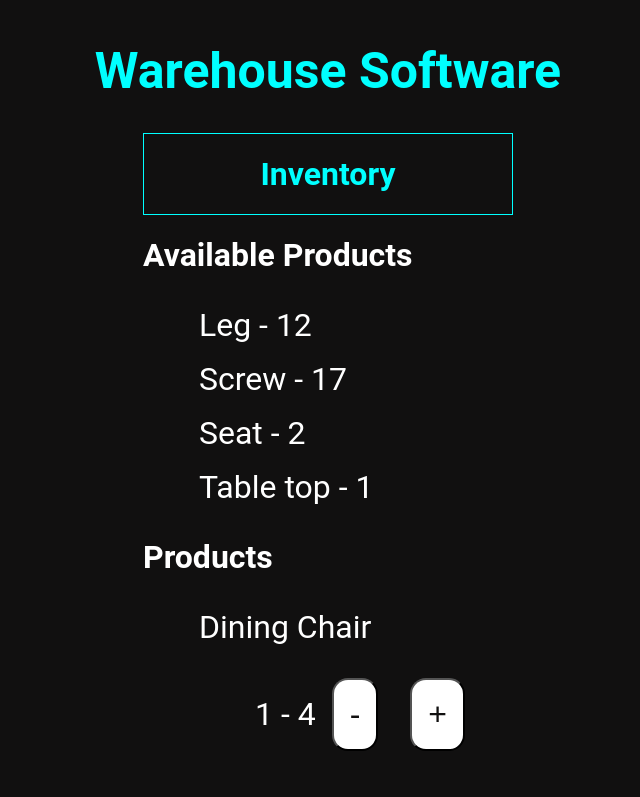
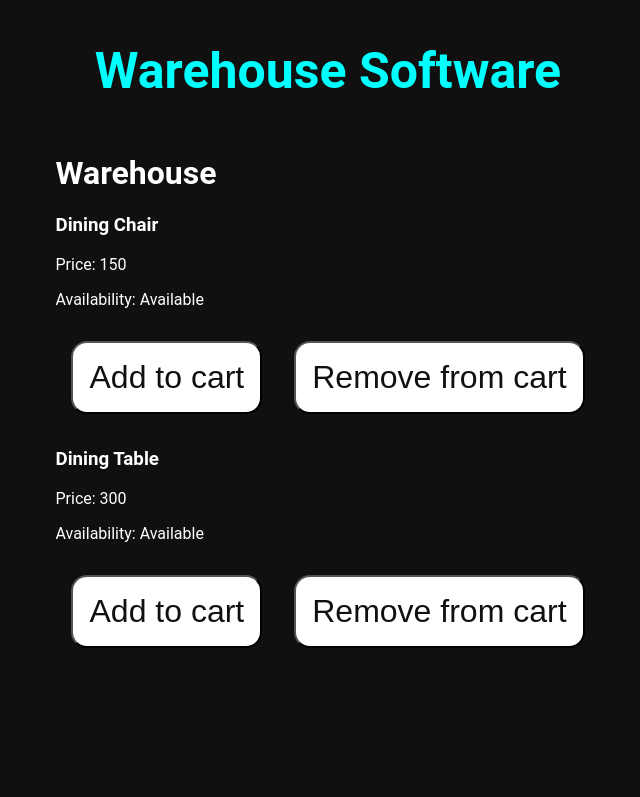
Before and after one commit to danieldraganweb/Next-test3, a Next.js app in the folder interviewtask2023-1/: page / in a window 1280 px wide. Shown: the top 797 px of the page, without its empty margins (312-952 px from the left). Built offline with nearby package versions, Linux system fonts and the light colour scheme.

Commit message:
Warehouse function changed

```diff
--- a/interviewtask2023-1/pages/warehouse.tsx
+++ b/interviewtask2023-1/pages/warehouse.tsx
@@ -2,7 +2,8 @@ import React, { useState } from "react";
 import styles from "../styles/Home.module.css";
 
 const Warehouse = () => {
-  const [inventory] = useState([
+  // State to keep track of the inventory
+  const [inventory, setInventory] = useState([
     {
       art_id: "1",
       name: "Leg",
@@ -25,9 +26,11 @@ const Warehouse = () => {
     },
   ]);
 
+  // State to keep track of the products
   const [products, setProducts] = useState([
     {
       name: "Dining Chair",
+      price: 150,
       contain_articles: [
         {
           art_id: "1",
@@ -44,7 +47,8 @@ const Warehouse = () => {
       ],
     },
     {
-      name: "Dinning Table",
+      name: "Dining Table",
+      price: 300,
       contain_articles: [
         {
           art_id: "1",
@@ -62,62 +66,88 @@ const Warehouse = () => {
     },
   ]);
 
-  const handleAddAmount = (
-    productIndex: number,
-    articleIndex: number,
-    amount: number
-  ) => {
-    const newProducts = [...products];
-    newProducts[productIndex].contain_articles[articleIndex].amount_of +=
-      amount;
-    setProducts(newProducts);
+  // Function to calculate the availability of a product based on the inventory
+  const checkProductAvailability = (product: { contain_articles: any }) => {
+    for (const article of product.contain_articles) {
+      const foundArticle = inventory.find(
+        (inventoryArticle) => inventoryArticle.art_id === article.art_id
+      );
+      if (!foundArticle || foundArticle.stock < article.amount_of) {
+        return false;
+      }
+    }
+    return true;
+  };
+
+  // Function to handle the add to cart button click
+  const onAddToCartClick = (product: { contain_articles: any }) => {
+    if (checkProductAvailability(product)) {
+      // Remove the articles from the inventory
+      const updatedInventory = inventory.map((inventoryArticle) => {
+        for (const article of product.contain_articles) {
+          if (inventoryArticle.art_id === article.art_id) {
+            return {
+              ...inventoryArticle,
+              stock: inventoryArticle.stock - article.amount_of,
+            };
+          }
+        }
+        return inventoryArticle;
+      });
+      setInventory(updatedInventory);
+    } else {
+      // Show an error message
+      alert("Product is not available");
+    }
+  };
+
+  // Function to handle the remove from cart button click
+  const onRemoveFromCartClick = (product: { contain_articles: any }) => {
+    // Add the articles back to the inventory
+    const updatedInventory = inventory.map((inventoryArticle) => {
+      for (const article of product.contain_articles) {
+        if (inventoryArticle.art_id === article.art_id) {
+          return {
+            ...inventoryArticle,
+            stock: inventoryArticle.stock + article.amount_of,
+          };
+        }
+      }
+      return inventoryArticle;
+    });
+    setInventory(updatedInventory);
   };
 
   return (
-    <div>
-      <div className={styles.inventory}>
-        <h1>Inventory</h1>
-      </div>
-      <div className={styles.productlist}>
-        <h1 className={styles.available}>Available Products</h1>
+    <div className={styles.container}>
+      <h1>Warehouse</h1>
+      <div className={styles.grid}>
+        {products.map((product) => (
+          <div key={product.name} className={styles.card}>
+            <h3>{product.name}</h3>
 
-        <ul>
-          {inventory.map((item) => (
-            <li key={item.art_id}>
-              {item.name} - {item.stock}
-            </li>
-          ))}
-        </ul>
+            <div className={styles.cardContent}>
+              <div className={styles.cardContentLeft}>
+                <p>Price: {product.price}</p>
+                <p>
+                  Availability:{" "}
+                  {checkProductAvailability(product)
+                    ? "Available"
+                    : "Not Available"}
+                </p>
+              </div>
 
-        <h1>Products</h1>
-        <ul>
-          {products.map((product, productIndex) => (
-            <li key={product.name}>
-              {product.name}
-              <ul>
-                {product.contain_articles.map((article, articleIndex) => (
-                  <li key={article.art_id}>
-                    {article.art_id} - {article.amount_of}
-                    <button
-                      onClick={() =>
-                        handleAddAmount(productIndex, articleIndex, -1)
-                      }
-                    >
-                      -
-                    </button>
-                    <button
-                      onClick={() =>
-                        handleAddAmount(productIndex, articleIndex, 1)
-                      }
-                    >
-                      +
-                    </button>
-                  </li>
-                ))}
-              </ul>
-            </li>
-          ))}
-        </ul>
+              <div className={styles.cardContentRight}>
+                <button onClick={() => onAddToCartClick(product)}>
+                  Add to cart
+                </button>
+                <button onClick={() => onRemoveFromCartClick(product)}>
+                  Remove from cart
+                </button>
+              </div>
+            </div>
+          </div>
+        ))}
       </div>
     </div>
   );
```
